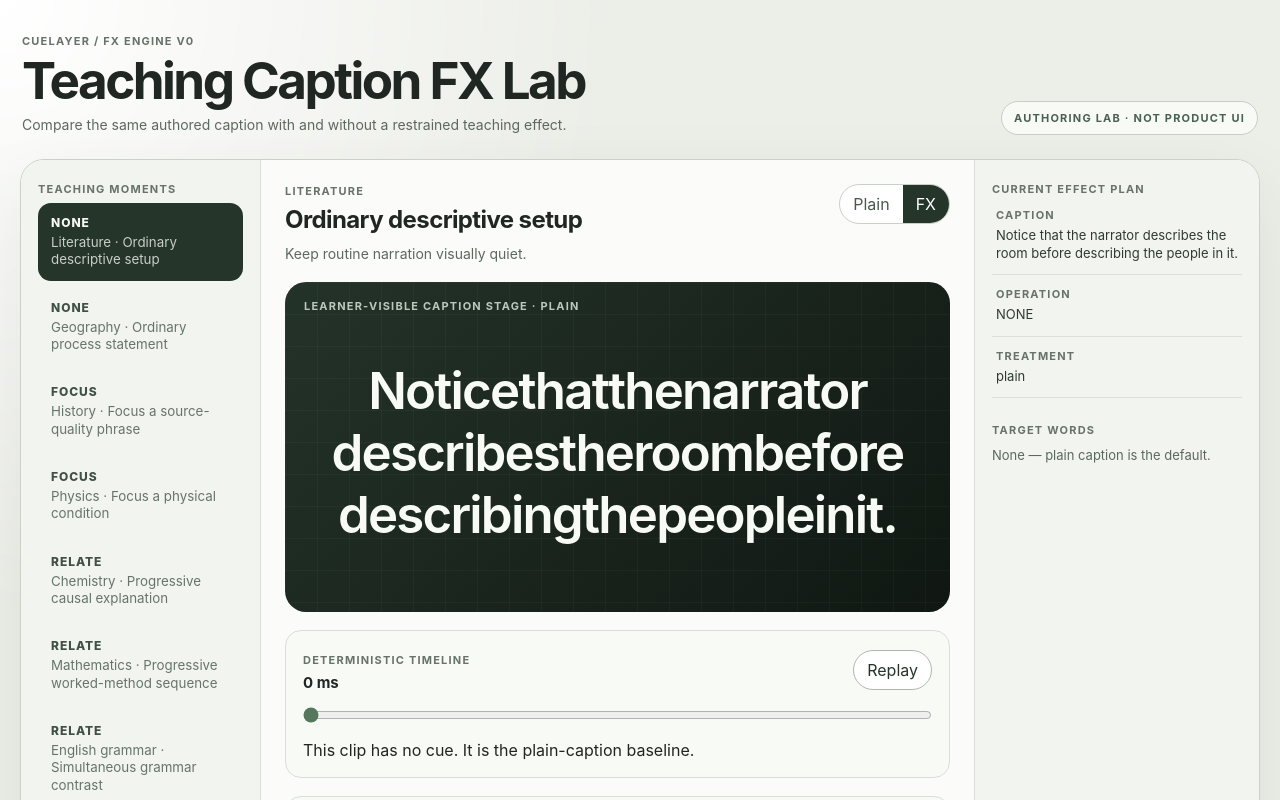
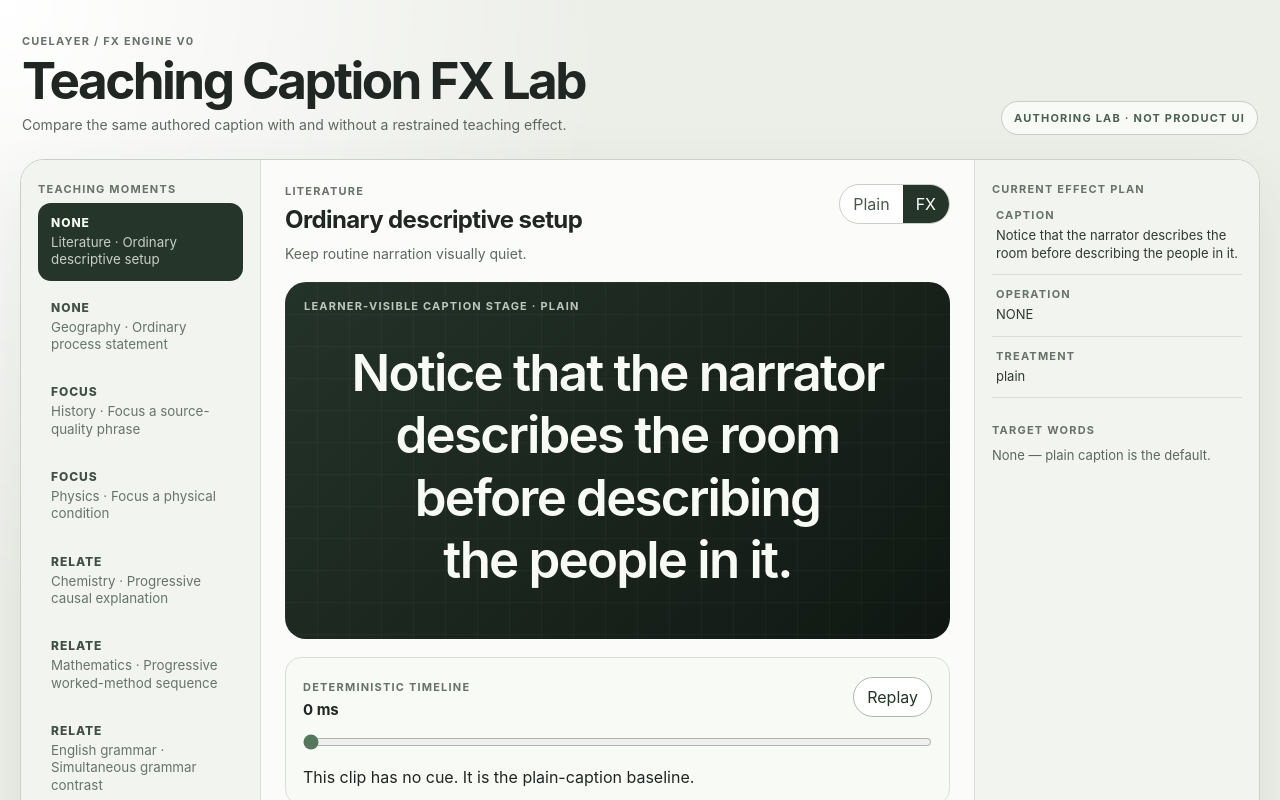
Before and after one commit to shhh-hoo/cuelayer, a React (Vite) app: page / in a window 1280 px wide. Shown: the top 800 px of the page. Built offline with nearby package versions, Linux system fonts and the light colour scheme.

Commit message:
fix: implement continuous caption playback

```diff
--- a/src/lab/FxLab.tsx
+++ b/src/lab/FxLab.tsx
@@ -1,9 +1,9 @@
 import { MotionConfig, useReducedMotion } from "motion/react";
-import { useEffect, useMemo, useState } from "react";
+import { useEffect, useMemo, useRef, useState } from "react";
 import { fxExamples } from "../examples/cases";
 import type { EffectCue } from "../types";
 import { CaptionRenderer } from "../renderer/CaptionRenderer";
-import { cueEndMs } from "../renderer/timing";
+import { cueEndMs, playbackEndMs } from "../renderer/timing";
 import { PlanInspector } from "./PlanInspector";
 import { TimelineControls } from "./TimelineControls";
 
@@ -17,6 +17,7 @@ export function FxLab() {
   const [currentMs, setCurrentMs] = useState(0);
   const [reducedPreview, setReducedPreview] = useState(false);
   const [cueOverride, setCueOverride] = useState<EffectCue | null>(null);
+  const animationFrame = useRef<number | null>(null);
   const userPrefersReducedMotion = useReducedMotion();
   const selected = useMemo(() => fxExamples.find((example) => example.id === selectedId) ?? fxExamples[0], [selectedId]);
   const cue = cueOverride ?? selected.clip.cues[0];
@@ -24,10 +25,26 @@ export function FxLab() {
   const reduceMotion = Boolean(userPrefersReducedMotion || reducedPreview);
 
   useEffect(() => { setCurrentMs(0); setCueOverride(null); }, [selectedId]);
+  useEffect(() => () => { if (animationFrame.current !== null) window.cancelAnimationFrame(animationFrame.current); }, []);
+
+  function stopPlayback() {
+    if (animationFrame.current !== null) window.cancelAnimationFrame(animationFrame.current);
+    animationFrame.current = null;
+  }
 
   function replay() {
-    setComparison("fx"); setCurrentMs(0);
-    window.setTimeout(() => setCurrentMs(cueEndMs(cue)), 28);
+    stopPlayback();
+    setComparison("fx");
+    setCurrentMs(0);
+    const startedAt = window.performance.now();
+    const endMs = playbackEndMs(cue);
+    const tick = (now: number) => {
+      const elapsed = Math.min(endMs, now - startedAt);
+      setCurrentMs(elapsed);
+      if (elapsed < endMs) animationFrame.current = window.requestAnimationFrame(tick);
+      else animationFrame.current = null;
+    };
+    animationFrame.current = window.requestAnimationFrame(tick);
   }
 
   return <main className="app-shell"><header className="topbar"><div><div className="eyebrow">CueLayer / FX engine v0</div><h1>Teaching Caption FX Lab</h1><p>Compare the same authored caption with and without a restrained teaching effect.</p></div><div className="status-chip">Authoring lab · not product UI</div></header>
@@ -35,7 +52,7 @@ export function FxLab() {
       <aside className="example-list" aria-label="Example corpus"><div className="panel-label">Teaching moments</div>{fxExamples.map((example) => <button className={`operation-button ${selected.id === example.id ? "active" : ""}`} key={example.id} onClick={() => setSelectedId(example.id)} type="button"><span>{example.clip.cues[0]?.kind ?? "NONE"}</span><small>{example.subject} · {example.title}</small></button>)}</aside>
       <section className="preview-panel"><div className="preview-meta"><div><div className="operation-kicker">{selected.subject}</div><h2>{selected.title}</h2><p>{selected.learningFunction}</p></div><div className="comparison-toggle" aria-label="Caption comparison"><button type="button" className={comparison === "plain" ? "selected" : ""} onClick={() => setComparison("plain")}>Plain</button><button type="button" className={comparison === "fx" ? "selected" : ""} onClick={() => setComparison("fx")}>FX</button></div></div>
         <MotionConfig reducedMotion={reduceMotion ? "always" : "user"}><CaptionRenderer clip={selected.clip} cue={cue} currentMs={currentMs} mode={comparison} reducedMotion={reduceMotion} /></MotionConfig>
-        <TimelineControls currentMs={currentMs} maxMs={maxMs} onCurrentMsChange={setCurrentMs} cue={cue} treatmentOptions={cue ? treatments[cue.kind] : []} onCueChange={(patch) => cue && setCueOverride({ ...cue, ...patch } as EffectCue)} onReplay={replay} reducedMotion={reducedPreview} onReducedMotionChange={setReducedPreview} />
+        <TimelineControls currentMs={currentMs} maxMs={Math.max(maxMs, playbackEndMs(cue))} onCurrentMsChange={(value) => { stopPlayback(); setCurrentMs(value); }} cue={cue} treatmentOptions={cue ? treatments[cue.kind] : []} onCueChange={(patch) => cue && setCueOverride({ ...cue, ...patch } as EffectCue)} onReplay={replay} reducedMotion={reducedPreview} onReducedMotionChange={setReducedPreview} />
         <div className="case-notes"><p><strong>Risk:</strong> {selected.risk}</p></div>
       </section>
       <PlanInspector clip={selected.clip} cue={cue} />
--- a/src/renderer/CaptionRenderer.tsx
+++ b/src/renderer/CaptionRenderer.tsx
@@ -10,12 +10,16 @@ import { resolveCaptionTimeline } from "./timing";
 export function CaptionRenderer({ clip, cue, currentMs, mode, reducedMotion }: { clip: CaptionClip; cue?: EffectCue; currentMs: number; mode: "plain" | "fx"; reducedMotion: boolean }) {
   const timeline = resolveCaptionTimeline(cue, currentMs, mode, reducedMotion);
   const present = (wordId?: string) => {
-    if (!cue || mode === "plain") return nonePresentation();
+    if (!cue || mode === "plain" || timeline.emphasis === 0) return nonePresentation();
     const props = { cue, wordId, timeline, reducedMotion };
     if (cue.kind === "FOCUS") return focusPresentation(props);
     if (cue.kind === "RELATE") return relatePresentation(props);
     return transformPresentation(props);
   };
   const transition = { duration: reducedMotion ? 0 : Math.max(0.12, (cue?.durationMs ?? 0) / 1000), ease: "easeOut" as const };
-  return <section className={`stage-shell operation-${cue?.kind.toLowerCase() ?? "none"} intensity-${cue?.intensity ?? "subtle"} phase-${timeline.phase}`} aria-label="Learner-visible caption stage"><div className="stage-label">Learner-visible caption stage · {mode === "plain" ? "plain captions" : timeline.phase}</div><p className="caption-line">{captionSegments(clip).map((segment) => { const presentation = present(segment.wordId); return <motion.span key={segment.key} className={presentation.className} animate={{ opacity: presentation.opacity, scale: presentation.scale }} transition={transition}>{segment.text}</motion.span>; })}</p></section>;
+  return <section className={`stage-shell operation-${cue?.kind.toLowerCase() ?? "none"} intensity-${cue?.intensity ?? "subtle"} phase-${timeline.phase}`} aria-label="Learner-visible caption stage"><div className="stage-label">Learner-visible caption stage · {mode === "plain" ? "plain captions" : timeline.phase}</div><p className="caption-line">{captionSegments(clip).map((segment) => {
+    if (!segment.wordId) return <span key={segment.key} className="caption-surface">{segment.text}</span>;
+    const presentation = present(segment.wordId);
+    return <motion.span key={segment.key} className={presentation.className} animate={{ opacity: presentation.opacity, scale: presentation.scale }} transition={transition}>{segment.text}</motion.span>;
+  })}</p></section>;
 }
--- a/src/renderer/timing.ts
+++ b/src/renderer/timing.ts
@@ -1,13 +1,17 @@
 import type { EffectCue } from "../types";
 
 export type CaptionTimelineState = {
-  phase: "plain" | "trigger" | "hold" | "decay" | "settled";
+  phase: "plain" | "trigger" | "effect" | "hold" | "settled";
   emphasis: number;
   itemProgress: number;
 };
 
 export function cueEndMs(cue?: EffectCue): number {
   return cue ? cue.startMs + cue.durationMs + cue.holdMs : 0;
+}
+
+export function playbackEndMs(cue?: EffectCue): number {
+  return cueEndMs(cue) + 700;
 }
 
 export function resolveCaptionTimeline(cue: EffectCue | undefined, currentMs: number, mode: "plain" | "fx", reducedMotion: boolean): CaptionTimelineState {
@@ -18,7 +22,7 @@ export function resolveCaptionTimeline(cue: EffectCue | undefined, currentMs: nu
   if (currentMs < startMs) return applyIntensity({ phase: "plain", emphasis: 0, itemProgress: 0 });
   if (currentMs < startMs + durationMs) {
     const progress = durationMs === 0 ? 1 : (currentMs - startMs) / durationMs;
-    return applyIntensity({ phase: "trigger", emphasis: progress, itemProgress: progress });
+    return applyIntensity({ phase: progress < 0.2 ? "trigger" : "effect", emphasis: progress, itemProgress: progress });
   }
   if (currentMs < startMs + durationMs + holdMs) return applyIntensity({ phase: "hold", emphasis: 1, itemProgress: 1 });
   return applyIntensity({ phase: "settled", emphasis: 0, itemProgress: 1 });
```
